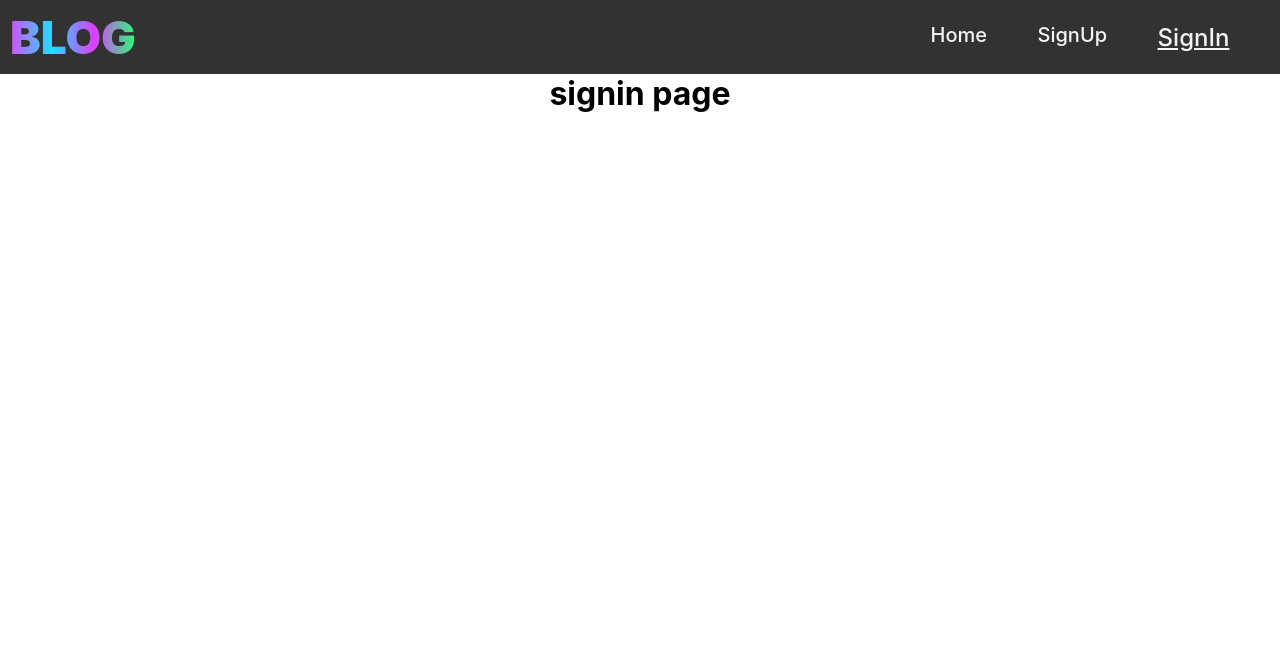
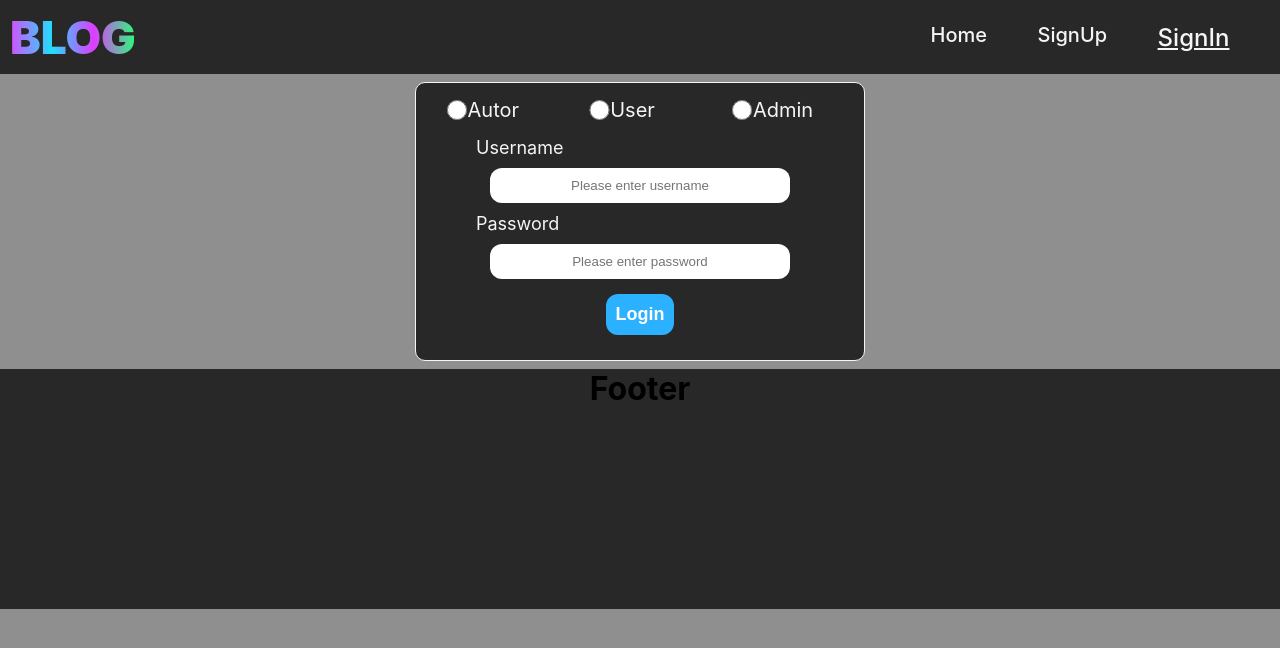
Before and after one commit to PrashanthAgithe/BlogApp, a React (Create React App) app in the folder client/: page /signin in a window 1280 px wide. Shown: the top 648 px of the page. Built offline with nearby package versions, Linux system fonts and the light colour scheme.

Commit message:
commited

```diff
--- a/client/src/App.css
+++ b/client/src/App.css
@@ -4,3 +4,6 @@
   box-sizing: border-box;
   text-align: center;
 }
+body{
+  background-color: rgb(143, 143, 143);
+}
--- /dev/null
+++ b/client/src/components/Footer/Footer.css
@@ -0,0 +1,4 @@
+.footer{
+  height:30vh;
+  background-color: rgb(40, 40, 40);
+}
--- /dev/null
+++ b/client/src/components/Footer/Footer.js
@@ -0,0 +1,11 @@
+import React from 'react'
+import './Footer.css'
+function Footer() {
+  return (
+    <div className='footer'>
+      <h1>Footer</h1>
+    </div>
+  )
+}
+
+export default Footer
--- a/client/src/components/Home/Home.css
+++ b/client/src/components/Home/Home.css
@@ -0,0 +1,3 @@
+.home{
+  height: 70vh;
+}
--- a/client/src/components/Home/Home.js
+++ b/client/src/components/Home/Home.js
@@ -1,8 +1,8 @@
 import React from 'react'
-
+import './Home.css'
 function Home() {
   return (
-    <div>
+    <div className='home'>
       <h1>home page</h1>
     </div>
   )
--- a/client/src/components/Navbar/Navbar.css
+++ b/client/src/components/Navbar/Navbar.css
@@ -2,7 +2,7 @@
   display: flex;
   justify-content: space-between;
   align-items: center;
-  background-color: rgb(50, 50, 50);
+  background-color: rgb(40, 40, 40);
 }
 li{
   list-style-type: none;
--- a/client/src/components/RouteLayout/RouteLayout.js
+++ b/client/src/components/RouteLayout/RouteLayout.js
@@ -1,11 +1,13 @@
 import React from 'react'
 import { Outlet } from 'react-router-dom'
 import Navbar from '../Navbar/Navbar'
+import Footer from '../Footer/Footer'
 function RouteLayout() {
   return (
     <div>
       <Navbar />
       <Outlet />
+      <Footer />
     </div>
   )
 }
--- a/client/src/components/SignIn/SignIn.css
+++ b/client/src/components/SignIn/SignIn.css
@@ -0,0 +1,59 @@
+.signin{
+  width:clamp(300px,50%,450px);
+  background-color: rgb(40, 40, 40);
+  margin:8px auto;
+  padding:10px;
+  border-radius: 10px;
+  border: 1.6px solid whitesmoke;
+}
+.usertype{
+  display:flex;
+  margin: auto;
+}
+.user{
+  display: flex;
+  align-items: center;
+  margin:5px 20px;
+  width:28%;
+}
+input{
+  width:70%;
+  padding:10px 8px;
+  border-radius: 12px;
+  border:none;
+}
+.inputlabel{
+  text-align: left;
+  margin:10px 50px;
+}
+input[type=radio]{
+  accent-color:rgb(39, 230, 5);
+    border: 0px;
+    width:21%;
+    height: 1.5em;
+}
+label{
+  color:whitesmoke;
+  font-size: 18px;
+  display: block;
+}
+button{
+  border:none;
+  padding:10px;
+  font-size: 18px;
+  font-weight: 600;
+  border-radius: 12px;
+  color:white;
+  background-color: rgb(43, 177, 255);
+  margin:15px;
+}
+button:hover{
+  background-color: rgb(7, 109, 168);
+}
+button:active{
+  background-color: rgb(7, 70, 107);
+}
+.userlabel{
+  color:whitesmoke;
+  font-size: 20px;
+}
--- a/client/src/components/SignIn/SignIn.js
+++ b/client/src/components/SignIn/SignIn.js
@@ -1,9 +1,38 @@
 import React from 'react'
-
+import {useForm} from 'react-hook-form'
+import './SignIn.css'
 function SignIn() {
+  let {register,handleSubmit,formState:{errors}}=useForm()
+  function handlesubmitform(userobj){
+    console.log(userobj);
+  }
   return (
-    <div>
-      <h1>signin page</h1>
+    <div className='signin'>
+      <form onSubmit={handleSubmit(handlesubmitform)}>
+        <div className='usertype'>
+          <div className='user'>
+            <input type="radio" name="usertype" id="author" value={'author'} {...register('userType',{required:true})}/>
+            <label className='userlabel' for="author">Autor</label>
+          </div>
+          <div className='user'>
+            <input type="radio" name="usertype" id="user" value={'user'} {...register('userType',{required:true})}/>
+            <label className='userlabel' for="user">User</label>
+          </div>
+          <div className='user'>
+            <input type="radio" name="usertype" id="admin" value={'admin'} {...register('userType',{required:true})}/>
+            <label className='userlabel' for="admin">Admin</label>
+          </div>
+        </div>
+        <div className='inputs'>
+          <label for="username" className='inputlabel'>Username</label>
+          <input type="text" name="username" id="username" placeholder='Please enter username' {...register('username',{required:true})}/>
+        </div>
+        <div className='inputs'>
+          <label for="password" className='inputlabel'>Password</label>
+          <input type="password" name="password" id="password" placeholder='Please enter password' {...register('password',{required:true})}/>
+        </div>
+        <button type="submit">Login</button>
+      </form>
     </div>
   )
 }
--- a/client/src/components/SignUp/SignUp.css
+++ b/client/src/components/SignUp/SignUp.css
@@ -0,0 +1,59 @@
+.signup{
+  width:clamp(300px,50%,450px);
+  background-color: rgb(40, 40, 40);
+  margin:8px auto;
+  padding:10px;
+  border-radius: 10px;
+  border: 1.6px solid whitesmoke;
+}
+.usertype{
+  display:flex;
+  margin: auto;
+}
+.user{
+  display: flex;
+  align-items: center;
+  margin:5px 20px;
+  width:28%;
+}
+input{
+  width:70%;
+  padding:10px 8px;
+  border-radius: 12px;
+  border:none;
+}
+.inputlabel{
+  text-align: left;
+  margin:10px 50px;
+}
+input[type=radio]{
+  accent-color:rgb(39, 230, 5);
+    border: 0px;
+    width:21%;
+    height: 1.5em;
+}
+label{
+  color:whitesmoke;
+  font-size: 18px;
+  display: block;
+}
+button{
+  border:none;
+  padding:10px;
+  font-size: 18px;
+  font-weight: 600;
+  border-radius: 12px;
+  color:white;
+  background-color: rgb(43, 177, 255);
+  margin:15px;
+}
+button:hover{
+  background-color: rgb(7, 109, 168);
+}
+button:active{
+  background-color: rgb(7, 70, 107);
+}
+.userlabel{
+  color:whitesmoke;
+  font-size: 20px;
+}
--- a/client/src/components/SignUp/SignUp.js
+++ b/client/src/components/SignUp/SignUp.js
@@ -1,9 +1,38 @@
 import React from 'react'
 import './SignUp.css'
+import {useForm} from 'react-hook-form'
 function SignUp() {
+  let {register,handleSubmit,formState:{errors}}=useForm()
+  function handlesubmitform(userobj){
+    console.log(userobj);
+  }
   return (
-    <div>
-      <h1>signup page</h1>
+    <div className='signup'>
+      <form onSubmit={handleSubmit(handlesubmitform)}>
+        <div className='usertype'>
+          <div className='user'>
+            <input type="radio" name="usertype" id="author" value={'author'} {...register('userType',{required:true})}/>
+            <label className='userlabel' for="author">Autor</label>
+          </div>
+          <div className='user'>
+            <input type="radio" name="usertype" id="user" value={'user'} {...register('userType',{required:true})}/>
+            <label className='userlabel' for="user">User</label>
+          </div>
+        </div>
+        <div className='inputs'>
+          <label for="username" className='inputlabel'>Username</label>
+          <input type="text" name="username" id="username" placeholder='Please enter username' {...register('username',{required:true})}/>
+        </div>
+        <div className='inputs'>
+          <label for="password" className='inputlabel'>Password</label>
+          <input type="password" name="password" id="password" placeholder='Please enter password' {...register('password',{required:true})}/>
+        </div>
+        <div className='inputs' >
+          <label for="email" className='inputlabel'>Email</label>
+          <input type="text" name="email" id="email" placeholder='Please enter email' {...register('email',{required:true})}/>
+        </div>
+        <button type="submit">Register</button>
+      </form>
     </div>
   )
 }
```
